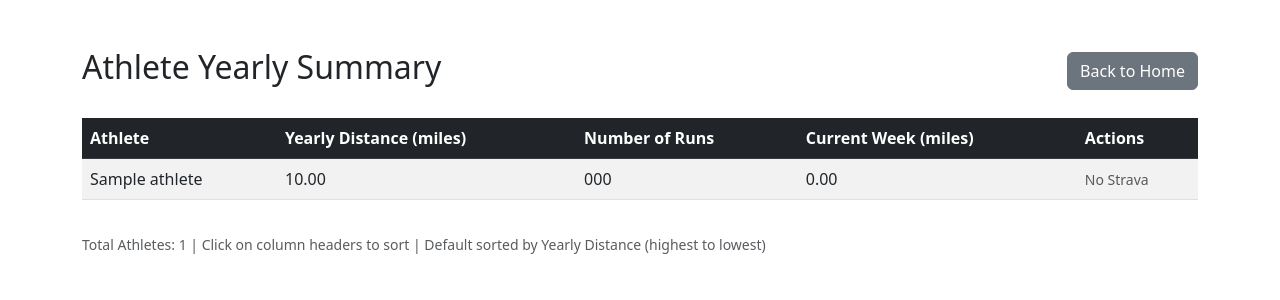
After one commit to groverngh/StravaAIAnalyzerFlask, a Flask app: template templates/athletes.html in a window 1280 px wide. The commit adds this page. Shown: the top 300 px of the page. Run offline with Flask 3, Linux system fonts and the light colour scheme; the template is opened without the code that fills it: most values are stand-ins (such as "Sample title", 1, 10 or a date in 2020).

Commit message:
Created integration with NJ Maniacs google sheet

```diff
--- a/app.py
+++ b/app.py
@@ -8,6 +8,8 @@ from urllib.parse import urlencode
 import markdown2
 import json
 import time
+from google.oauth2 import service_account
+from googleapiclient.discovery import build
 
 load_dotenv()
 
@@ -22,6 +24,10 @@ STRAVA_CLIENT_SECRET = os.getenv('STRAVA_CLIENT_SECRET')
 STRAVA_REDIRECT_URI = os.getenv('STRAVA_REDIRECT_URI', 'http://localhost:4200/callback')
 OPENAI_MODEL = os.getenv('OPENAI_MODEL', 'gpt-4')
 TOKEN_FILE = 'token_store.json'
+GOOGLE_SHEETS_CREDENTIALS_FILE = 'njmaniacs-485422-8e16104bb447.json'
+GOOGLE_SHEET_ID = '1POa75jrHHYwyfBAC0aObgc01HEFPnjl7ongLAJhqfa0'
+GOOGLE_SHEET_NAME = 'Sheet1'
+ATHLETE_CREDS_SHEET_NAME = 'Athelete'
 
 # Token management functions
 def save_tokens(access_token, refresh_token, expires_at):
@@ -95,6 +101,200 @@ def get_token():
         return token
 
     return None
+
+# Google Sheets functions
+def get_sheets_service(readonly=True):
+    """Get authenticated Google Sheets service"""
+    scope = ['https://www.googleapis.com/auth/spreadsheets.readonly'] if readonly else ['https://www.googleapis.com/auth/spreadsheets']
+    creds = service_account.Credentials.from_service_account_file(
+        GOOGLE_SHEETS_CREDENTIALS_FILE,
+        scopes=scope
+    )
+    return build('sheets', 'v4', credentials=creds)
+
+def get_athletes_data():
+    """Fetch athlete data from Google Sheets"""
+    try:
+        service = get_sheets_service(readonly=True)
+
+        # Fetch data from the sheet
+        sheet = service.spreadsheets()
+        result = sheet.values().get(
+            spreadsheetId=GOOGLE_SHEET_ID,
+            range=f'{GOOGLE_SHEET_NAME}!A:Z'  # Get all columns
+        ).execute()
+
+        values = result.get('values', [])
+        if not values:
+            return []
+
+        # First row is headers
+        headers = values[0]
+        data = []
+
+        # Debug: Print actual headers found
+        print(f"DEBUG: Found headers in Google Sheet: {headers}")
+
+        # Find column indices
+        try:
+            athlete_idx = headers.index('Athelete')  # Note: Column is spelled 'Athelete' in the sheet
+            distance_idx = headers.index('Total Distance(miles)')
+            runs_idx = headers.index('Number of Runs')
+            weekly_vol_idx = headers.index('WeeklyVolGen')
+        except ValueError as e:
+            print(f"ERROR - Column not found: {e}")
+            print(f"Available columns: {headers}")
+            return []
+
+        # Process each row
+        for row in values[1:]:  # Skip header row
+            if len(row) > max(athlete_idx, distance_idx, runs_idx, weekly_vol_idx):
+                # Get the last value from WeeklyVolGen (comma-separated)
+                weekly_vol_value = row[weekly_vol_idx] if len(row) > weekly_vol_idx else ''
+                current_week = ''
+                if weekly_vol_value:
+                    csv_values = weekly_vol_value.split(',')
+                    current_week = csv_values[-1].strip() if csv_values else ''
+
+                athlete_data = {
+                    'athlete': row[athlete_idx] if len(row) > athlete_idx else '',
+                    'yearly_distance': float(row[distance_idx]) if len(row) > distance_idx and row[distance_idx] else 0,
+                    'number_of_runs': int(row[runs_idx]) if len(row) > runs_idx and row[runs_idx] else 0,
+                    'current_week': current_week
+                }
+                data.append(athlete_data)
+
+        return data
+    except Exception as e:
+        print(f"Error fetching Google Sheets data: {e}")
+        return []
+
+def get_athlete_credentials(athlete_name=None):
+    """Fetch athlete Strava credentials from Google Sheets"""
+    try:
+        service = get_sheets_service(readonly=True)
+        sheet = service.spreadsheets()
+        result = sheet.values().get(
+            spreadsheetId=GOOGLE_SHEET_ID,
+            range=f'{ATHLETE_CREDS_SHEET_NAME}!A:G'
+        ).execute()
+
+        values = result.get('values', [])
+        if not values:
+            return None if athlete_name else []
+
+        headers = values[0]
+        print(f"DEBUG: Athlete credentials headers: {headers}")
+
+        try:
+            id_idx = headers.index('ID')
+            name_idx = headers.index('Name')
+            refresh_token_idx = headers.index('Refresh_token')
+            access_token_idx = headers.index('Access_token')
+            expires_at_idx = headers.index('Expires_at(EPOC)')
+        except ValueError as e:
+            print(f"ERROR - Column not found in Athelete sheet: {e}")
+            print(f"Available columns: {headers}")
+            return None if athlete_name else []
+
+        athletes_creds = []
+        for row_num, row in enumerate(values[1:], start=2):  # Start at 2 for actual row number
+            if len(row) > max(id_idx, name_idx, refresh_token_idx, access_token_idx, expires_at_idx):
+                strava_id = row[id_idx] if len(row) > id_idx else ''
+                name = row[name_idx] if len(row) > name_idx else ''
+
+                # Skip if not a valid Strava ID
+                if not strava_id or strava_id == 'StravaSetupNeeded':
+                    continue
+
+                athlete_cred = {
+                    'name': name,
+                    'strava_id': strava_id,
+                    'refresh_token': row[refresh_token_idx] if len(row) > refresh_token_idx else '',
+                    'access_token': row[access_token_idx] if len(row) > access_token_idx else '',
+                    'expires_at': int(row[expires_at_idx]) if len(row) > expires_at_idx and row[expires_at_idx] else 0,
+                    'row_number': row_num
+                }
+
+                if athlete_name:
+                    if name == athlete_name:
+                        return athlete_cred
+                else:
+                    athletes_creds.append(athlete_cred)
+
+        return None if athlete_name else athletes_creds
+    except Exception as e:
+        print(f"Error fetching athlete credentials: {e}")
+        return None if athlete_name else []
+
+def update_athlete_tokens(row_number, access_token, refresh_token, expires_at):
+    """Update athlete tokens in Google Sheets"""
+    try:
+        service = get_sheets_service(readonly=False)
+
+        # Calculate expires_in (usually 6 hours = 21600 seconds)
+        expires_in = expires_at - int(time.time())
+
+        # Format expires_at as readable date
+        from datetime import datetime as dt
+        expires_at_readable = dt.fromtimestamp(expires_at).strftime('%Y-%m-%d %H:%M:%S')
+
+        # Update columns D (Access_token), C (Refresh_token), E (Expires_at(EPOC)), F (Expires_in), G (Expires at)
+        values = [
+            [refresh_token, access_token, str(expires_at), str(expires_in), expires_at_readable]
+        ]
+
+        body = {
+            'values': values
+        }
+
+        # Update range C:G for the specific row
+        range_name = f'{ATHLETE_CREDS_SHEET_NAME}!C{row_number}:G{row_number}'
+
+        result = service.spreadsheets().values().update(
+            spreadsheetId=GOOGLE_SHEET_ID,
+            range=range_name,
+            valueInputOption='RAW',
+            body=body
+        ).execute()
+
+        print(f"Updated {result.get('updatedCells')} cells for row {row_number}")
+        return True
+    except Exception as e:
+        print(f"Error updating athlete tokens: {e}")
+        return False
+
+def get_athlete_token(athlete_name):
+    """Get valid token for a specific athlete, refreshing if necessary"""
+    creds = get_athlete_credentials(athlete_name)
+    if not creds:
+        return None
+
+    # Check if token is expired (with 5 minute buffer)
+    if creds['expires_at'] <= int(time.time()) + 300:
+        # Token is expired or about to expire, refresh it
+        try:
+            token_resp = requests.post('https://www.strava.com/oauth/token', data={
+                'client_id': STRAVA_CLIENT_ID,
+                'client_secret': STRAVA_CLIENT_SECRET,
+                'grant_type': 'refresh_token',
+                'refresh_token': creds['refresh_token']
+            })
+            if token_resp.ok:
+                token_data = token_resp.json()
+                new_access_token = token_data.get('access_token')
+                new_refresh_token = token_data.get('refresh_token')
+                new_expires_at = token_data.get('expires_at')
+
+                if new_access_token and new_refresh_token and new_expires_at:
+                    # Update the sheet with new tokens
+                    update_athlete_tokens(creds['row_number'], new_access_token, new_refresh_token, new_expires_at)
+                    return new_access_token
+        except Exception as e:
+            print(f"Error refreshing athlete token: {e}")
+            return None
+
+    return creds['access_token']
 
 @app.route('/', methods=['GET', 'POST'])
 def index():
@@ -197,7 +397,10 @@ def fetch_activities():
 
 @app.route('/activity/<int:activity_id>', methods=['GET', 'POST'])
 def activity_detail(activity_id):
-    token = get_token()
+    # Check if we're viewing a specific athlete's activities
+    token = session.get('athlete_token')
+    if not token:
+        token = get_token()
     analysis_query = session.get('analysis_query', '')
     if not token:
         return redirect(url_for('index'))
@@ -239,7 +442,10 @@ def activity_detail(activity_id):
 @app.route('/api/analyze_activity/<int:activity_id>', methods=['POST'])
 def api_analyze_activity(activity_id):
     """API endpoint for analyzing a single activity with detailed data"""
-    token = get_token()
+    # Check if we're viewing a specific athlete's activities
+    token = session.get('athlete_token')
+    if not token:
+        token = get_token()
     analysis_query = session.get('analysis_query', '')
     if not token:
         return jsonify({'error': 'Not authenticated'}), 401
@@ -464,5 +670,124 @@ def select_activity():
         return render_template('select.html', activities=activities, analysis_query=analysis_query, summary=summary)
     return redirect(url_for('activity_detail', activity_id=activity_id))
 
+@app.route('/athletes')
+def athletes():
+    """Display athlete summary from Google Sheets"""
+    # Get sort parameters from query string
+    sort_by = request.args.get('sort', 'yearly_distance')
+    order = request.args.get('order', 'desc')
+
+    # Fetch data from Google Sheets
+    athletes_data = get_athletes_data()
+
+    # Get athlete credentials to check who has valid Strava access
+    athlete_creds = get_athlete_credentials()
+    valid_strava_names = {cred['name'] for cred in athlete_creds}
+
+    # Add has_strava flag to each athlete
+    for athlete in athletes_data:
+        athlete['has_strava'] = athlete['athlete'] in valid_strava_names
+
+    # Find max yearly distance and max current week
+    max_yearly_distance = max([a['yearly_distance'] for a in athletes_data]) if athletes_data else 0
+    max_current_week = max([float(a['current_week']) if a['current_week'] else 0 for a in athletes_data]) if athletes_data else 0
+
+    # Sort the data
+    reverse = (order == 'desc')
+    if sort_by == 'athlete':
+        athletes_data.sort(key=lambda x: x['athlete'].lower(), reverse=reverse)
+    elif sort_by == 'yearly_distance':
+        athletes_data.sort(key=lambda x: x['yearly_distance'], reverse=reverse)
+    elif sort_by == 'number_of_runs':
+        athletes_data.sort(key=lambda x: x['number_of_runs'], reverse=reverse)
+    elif sort_by == 'current_week':
+        athletes_data.sort(key=lambda x: float(x['current_week']) if x['current_week'] else 0, reverse=reverse)
+
+    return render_template('athletes.html', athletes=athletes_data, sort_by=sort_by, order=order,
+                         max_yearly_distance=max_yearly_distance, max_current_week=max_current_week)
+
+@app.route('/athlete/<athlete_name>')
+def athlete_profile(athlete_name):
+    """Display individual athlete profile with ability to fetch their activities"""
+    # Get athlete summary from Sheet1
+    athletes_data = get_athletes_data()
+    athlete_summary = next((a for a in athletes_data if a['athlete'] == athlete_name), None)
+
+    if not athlete_summary:
+        return redirect(url_for('athletes'))
+
+    # Get athlete credentials
+    athlete_creds = get_athlete_credentials(athlete_name)
+    if not athlete_creds:
+        return redirect(url_for('athletes'))
+
+    # Store selected athlete in session
+    session['selected_athlete'] = athlete_name
+
+    return render_template('athlete_profile.html', athlete=athlete_summary, athlete_name=athlete_name)
+
+@app.route('/athlete/<athlete_name>/activities', methods=['POST'])
+def fetch_athlete_activities(athlete_name):
+    """Fetch activities for a specific athlete"""
+    date = request.form.get('date')
+    end_date = request.form.get('end_date', '').strip()
+    analysis_query = request.form.get('analysis_query', '').strip()
+
+    if not date:
+        return redirect(url_for('athlete_profile', athlete_name=athlete_name))
+
+    # Store in session
+    session['date'] = date
+    session['end_date'] = end_date
+    session['analysis_query'] = analysis_query
+    session['selected_athlete'] = athlete_name
+
+    # Get valid token for this athlete
+    token = get_athlete_token(athlete_name)
+    if not token:
+        return render_template('athlete_profile.html',
+                             athlete=get_athletes_data(),
+                             athlete_name=athlete_name,
+                             error='Failed to get valid Strava token for this athlete')
+
+    session['athlete_token'] = token
+
+    # Fetch activities
+    start_dt = datetime.strptime(date, '%Y-%m-%d')
+    if end_date:
+        end_dt = datetime.strptime(end_date, '%Y-%m-%d')
+    else:
+        end_dt = start_dt
+
+    after = int(start_dt.replace(hour=0, minute=0, second=0).timestamp())
+    before = int(end_dt.replace(hour=23, minute=59, second=59).timestamp())
+
+    headers = {'Authorization': f'Bearer {token}'}
+    params = {'after': after, 'before': before, 'per_page': 100}
+    resp = requests.get(STRAVA_ACTIVITIES_URL, headers=headers, params=params)
+    activities = resp.json() if resp.ok else []
+
+    # Convert distances to miles and add pace (min/mile)
+    for act in activities:
+        if 'distance' in act:
+            act['distance_miles'] = round(act['distance'] / 1609.34, 2)
+        if 'moving_time' in act and act.get('distance_miles', 0) > 0:
+            pace_seconds = act['moving_time'] / act['distance_miles']
+            pace_min = int(pace_seconds // 60)
+            pace_sec = int(pace_seconds % 60)
+            act['pace_min_per_mile'] = f"{pace_min}:{pace_sec:02d}"
+        else:
+            act['pace_min_per_mile'] = 'N/A'
+
+    if not activities:
+        athletes_data = get_athletes_data()
+        athlete_summary = next((a for a in athletes_data if a['athlete'] == athlete_name), None)
+        return render_template('athlete_profile.html',
+                             athlete=athlete_summary,
+                             athlete_name=athlete_name,
+                             error='No activities found for this date range.')
+
+    return render_template('select.html', activities=activities, analysis_query=analysis_query, athlete_name=athlete_name)
+
 if __name__ == '__main__':
     app.run(debug=True, port=4200, host='localhost')
--- a/requirements.txt
+++ b/requirements.txt
@@ -3,3 +3,7 @@ requests
 python-dotenv
 openai
 bootstrap-flask
+markdown2
+google-api-python-client
+google-auth
+gunicorn
--- /dev/null
+++ b/templates/athletes.html
@@ -0,0 +1,96 @@
+{% extends 'base.html' %}
+{% block content %}
+<div class="d-flex justify-content-between align-items-center mb-4">
+    <h2>Athlete Yearly Summary</h2>
+    <a href="{{ url_for('index') }}" class="btn btn-secondary">Back to Home</a>
+</div>
+
+{% if athletes %}
+<div class="table-responsive">
+    <table class="table table-striped table-hover">
+        <thead class="table-dark">
+            <tr>
+                <th>
+                    <a href="?sort=athlete&order={% if sort_by == 'athlete' and order == 'asc' %}desc{% else %}asc{% endif %}"
+                       class="text-white text-decoration-none">
+                        Athlete
+                        {% if sort_by == 'athlete' %}
+                            {% if order == 'asc' %}▲{% else %}▼{% endif %}
+                        {% endif %}
+                    </a>
+                </th>
+                <th>
+                    <a href="?sort=yearly_distance&order={% if sort_by == 'yearly_distance' and order == 'desc' %}asc{% else %}desc{% endif %}"
+                       class="text-white text-decoration-none">
+                        Yearly Distance (miles)
+                        {% if sort_by == 'yearly_distance' %}
+                            {% if order == 'asc' %}▲{% else %}▼{% endif %}
+                        {% endif %}
+                    </a>
+                </th>
+                <th>
+                    <a href="?sort=number_of_runs&order={% if sort_by == 'number_of_runs' and order == 'desc' %}asc{% else %}desc{% endif %}"
+                       class="text-white text-decoration-none">
+                        Number of Runs
+                        {% if sort_by == 'number_of_runs' %}
+                            {% if order == 'asc' %}▲{% else %}▼{% endif %}
+                        {% endif %}
+                    </a>
+                </th>
+                <th>
+                    <a href="?sort=current_week&order={% if sort_by == 'current_week' and order == 'desc' %}asc{% else %}desc{% endif %}"
+                       class="text-white text-decoration-none">
+                        Current Week (miles)
+                        {% if sort_by == 'current_week' %}
+                            {% if order == 'asc' %}▲{% else %}▼{% endif %}
+                        {% endif %}
+                    </a>
+                </th>
+                <th>Actions</th>
+            </tr>
+        </thead>
+        <tbody>
+            {% for athlete in athletes %}
+            <tr>
+                <td>
+                    {{ athlete.athlete }}
+                    {% if athlete.yearly_distance == max_yearly_distance and athlete.yearly_distance > 0 %}
+                        <span style="font-size: 1.2em;">👑</span>
+                    {% endif %}
+                </td>
+                <td>{{ "%.2f"|format(athlete.yearly_distance) }}</td>
+                <td>{{ athlete.number_of_runs }}</td>
+                <td>
+                    {{ "%.2f"|format(athlete.current_week|float) if athlete.current_week else '0.00' }}
+                    {% if athlete.current_week and (athlete.current_week|float) == max_current_week and max_current_week > 0 %}
+                        <span style="font-size: 0.9em;">👑</span>
+                    {% endif %}
+                </td>
+                <td>
+                    {% if athlete.has_strava %}
+                        <a href="{{ url_for('athlete_profile', athlete_name=athlete.athlete) }}" class="btn btn-sm btn-primary">View Profile</a>
+                    {% else %}
+                        <span class="text-muted small">No Strava</span>
+                    {% endif %}
+                </td>
+            </tr>
+            {% endfor %}
+        </tbody>
+    </table>
+</div>
+
+<div class="mt-3">
+    <p class="text-muted">
+        <small>Total Athletes: {{ athletes|length }} |
+        Click on column headers to sort |
+        Default sorted by Yearly Distance (highest to lowest)</small>
+    </p>
+</div>
+
+{% else %}
+<div class="alert alert-warning" role="alert">
+    No athlete data available. Please check your Google Sheets connection.
+</div>
+{% endif %}
+
+{% endblock %}
--- a/templates/index.html
+++ b/templates/index.html
@@ -1,6 +1,9 @@
 {% extends 'base.html' %}
 {% block content %}
-<h2>Strava AI Analyzer</h2>
+<div class="d-flex justify-content-between align-items-center mb-4">
+    <h2>Strava AI Analyzer</h2>
+    <a href="{{ url_for('athletes') }}" class="btn btn-info">View Athlete Summary</a>
+</div>
 <form method="post">
     <div class="mb-3" onclick="if(document.getElementById('date').showPicker){document.getElementById('date').showPicker();}else{document.getElementById('date').focus();}">
         <label for="date" class="form-label">Date (or start date)</label>
```
Also changed, not shown: render.yaml (added, +17 -0 lines), templates/athlete_profile.html (added, +51 -0 lines), templates/select.html (+8 -1 lines), README.md, 2 other files.
